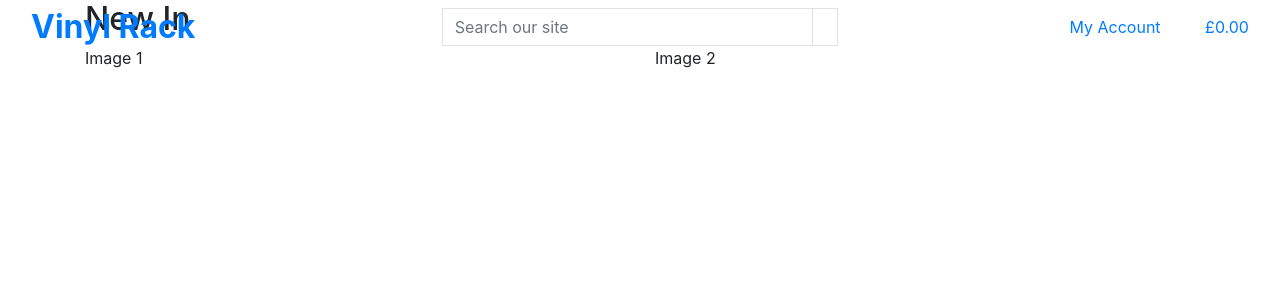
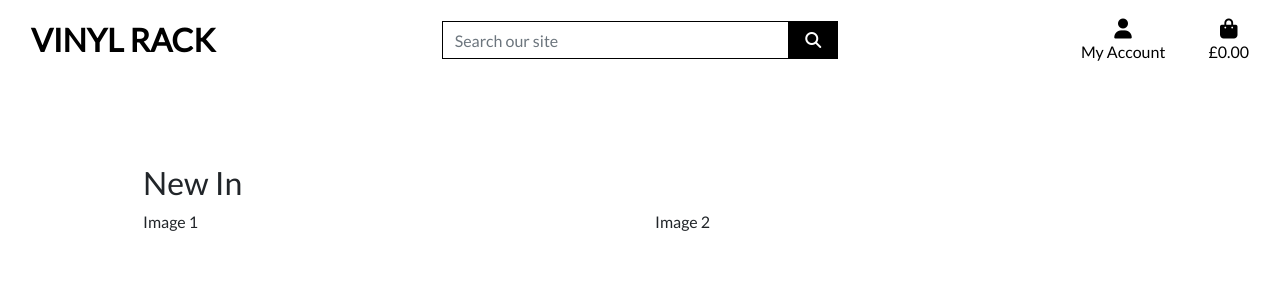
Before and after one commit to peejaywk/VinylRack, a Django app: page / in a window 1280 px wide. Shown: the top 300 px of the page. Run offline with Django 3.2, Linux system fonts and the light colour scheme; some libraries are stand-ins or nearby versions.

Commit message:
Start to style the home page header.

```diff
--- /dev/null
+++ b/static/css/base.css
@@ -0,0 +1,73 @@
+body {
+    font-family: 'Lato';
+}
+
+/* from Bulma */
+.icon {
+    align-items: center;
+    display: inline-flex;
+    justify-content: center;
+    height: 1.5rem;
+    width: 1.5rem;
+}
+
+.logo-font {
+    text-transform: uppercase;
+}
+
+.main-logo-link {
+    width: fit-content;
+}
+
+.shop-now-button {
+    background: black;
+    color: white;
+    min-width: 260px;
+}
+
+.btn-black {
+    background: black;
+    color: white;
+}
+
+.shop-now-button:hover,
+.shop-now-button:active,
+.shop-now-button:focus,
+.btn-black:hover,
+.btn-black:active,
+.btn-black:focus {
+    background: #222;
+    color: white;
+}
+
+.text-black {
+    color: #000 !important;
+}
+
+.border-black {
+    border: 1px solid black !important;
+}
+
+/* -------------------------------- Media Queries */
+
+/* Slightly larger container on xl screens */
+@media (min-width: 1200px) {
+  .container {
+    max-width: 80%;
+  }
+}
+
+/* fixed top navbar only on medium and up */
+@media (min-width: 992px) {
+    .fixed-top-desktop-only {
+        position: fixed;
+        top: 0;
+        right: 0;
+        left: 0;
+        z-index: 1030;
+    }
+
+    .header-container {
+        padding-top: 164px;
+    }
+}
--- a/templates/base.html
+++ b/templates/base.html
@@ -15,6 +15,8 @@
     {% block corecss %}
     <link rel="stylesheet" href="https://stackpath.bootstrapcdn.com/bootstrap/4.4.1/css/bootstrap.min.css"
         integrity="sha384-Vkoo8x4CGsO3+Hhxv8T/Q5PaXtkKtu6ug5TOeNV6gBiFeWPGFN9MuhOf23Q9Ifjh" crossorigin="anonymous">
+    <link rel="stylesheet" href="https://fonts.googleapis.com/css?family=Lato&display=swap">
+    <link rel="stylesheet" href="{% static 'css/base.css' %}">
     {% endblock %}
 
     {% block extra_css %}
@@ -30,6 +32,8 @@
     <script src="https://stackpath.bootstrapcdn.com/bootstrap/4.4.1/js/bootstrap.min.js"
         integrity="sha384-wfSDF2E50Y2D1uUdj0O3uMBJnjuUD4Ih7YwaYd1iqfktj0Uod8GCExl3Og8ifwB6" crossorigin="anonymous">
     </script>
+
+    <script src="https://kit.fontawesome.com/2c410f4ae7.js" crossorigin="anonymous"></script>
     {% endblock %}
 
     {% block extra_js %}
@@ -40,7 +44,7 @@
 
 <body>
     <header class="container-fluid fixed-top">
-        <div class="row">
+        <div id="topnav" class="row bg-white pt-lg-2 d-none d-lg-flex">
             <div class="col-12 col-lg-4 my-auto py-1 py-lg-0 text-center text-lg-left">
                 <a href="{% url 'home' %}" class="nav-link main-logo-link">
                     <h2 class="logo-font text-black my-0"><strong>Vinyl Rack</strong></h2>
--- a/vinylrack/settings.py
+++ b/vinylrack/settings.py
@@ -147,6 +147,10 @@ USE_TZ = True
 # https://docs.djangoproject.com/en/3.2/howto/static-files/
 
 STATIC_URL = '/static/'
+STATICFILES_DIRS = (os.path.join(BASE_DIR, 'static'),)
+
+MEDIA_URL = '/media/'
+MEDIA_ROOT = os.path.join(BASE_DIR, 'media')
 
 # Default primary key field type
 # https://docs.djangoproject.com/en/3.2/ref/settings/#default-auto-field
--- a/vinylrack/urls.py
+++ b/vinylrack/urls.py
@@ -15,9 +15,11 @@ Including another URLconf
 """
 from django.contrib import admin
 from django.urls import path, include
+from django.conf import settings
+from django.conf.urls.static import static
 
 urlpatterns = [
     path('admin/', admin.site.urls),
     path('accounts/', include('allauth.urls')),
     path('', include('home.urls')),
-]
+] + static(settings.MEDIA_URL, document_root=settings.MEDIA_ROOT)
```
